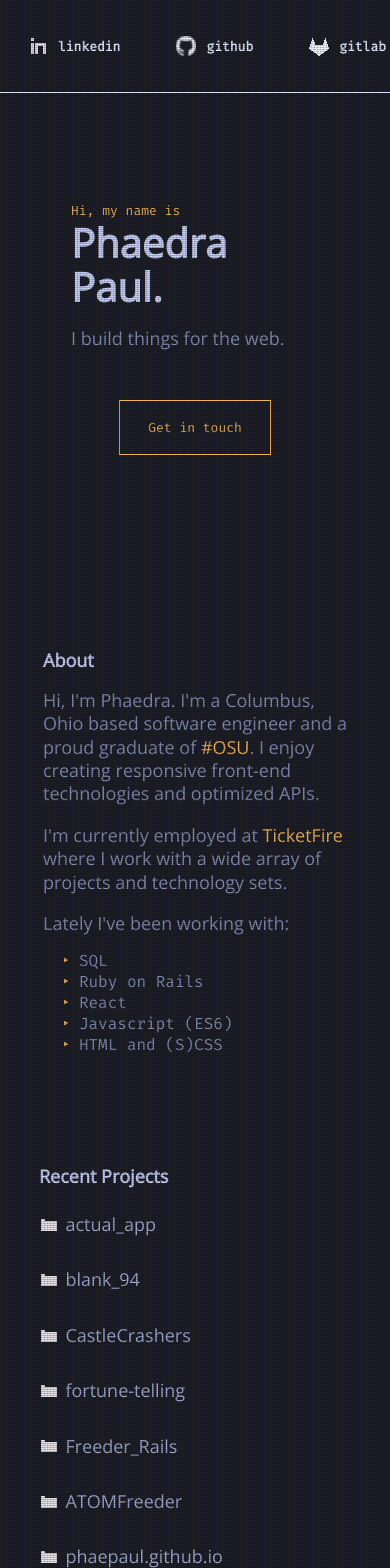
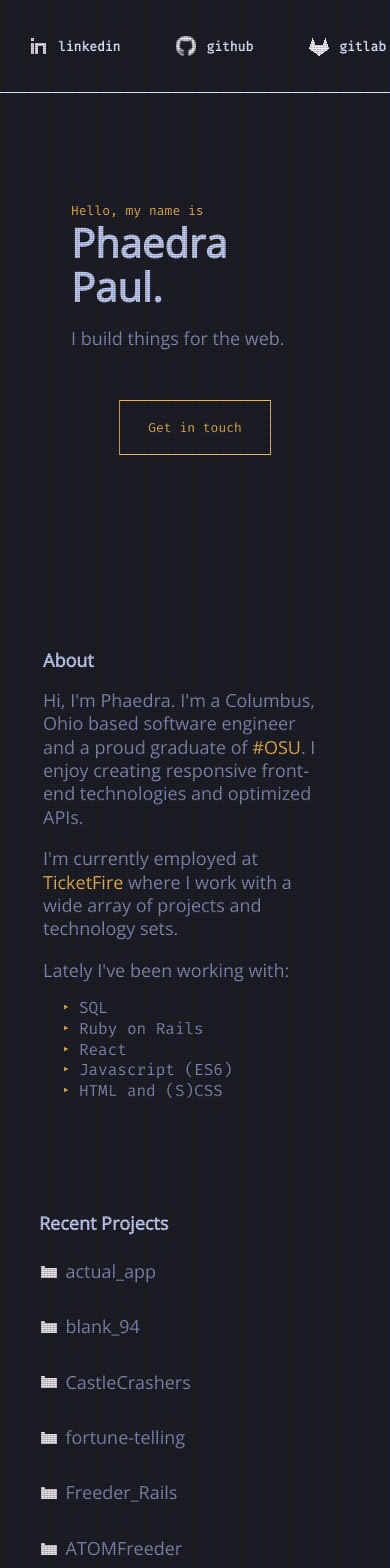
Before and after one commit to phaepaul/phaepaul.github.io, a React (Create React App) app: page / in a window 390 px wide. Shown: the top 1568 px of the page. Built offline with nearby package versions, Linux system fonts and the light colour scheme.

Commit message:
cleaning up some styles and moving them where they make sense

```diff
--- a/src/App.css
+++ b/src/App.css
@@ -1,15 +1,14 @@
 :root {
-  --dark-navy: #020c1b;
+  --dark-navy: #111313;
   --navy: #1d2020;
   --light-navy: #112240;
   --lightest-navy: #5b6069;
-  --navy-shadow: rgba(2, 12, 27, 0.7);
   --slate: #8892b0;
   --light-slate: #a8b2d1;
   --lightest-slate: #ccd6f6;
   --white: #e6f1ff;
-  --green: rgb(255, 190, 72);
-  --green-tint: rgba(255, 190, 72, .1);
+  --gold: rgb(255, 190, 72);
+  --gold-tint: rgba(255, 190, 72, .1);
 
   --font-sans: "Open Sans", "San Francisco", "SF Pro Text", -apple-system,
     system-ui, sans-serif;
@@ -37,7 +36,7 @@ html {
 }
 
 ::selection {
-  background-color: var(--slate);
+  background-color: var(--dark-navy);
   color: var(--lightest-slate);
 }
 
@@ -56,6 +55,27 @@ body {
   @media (max-width: 480px) {
     font-size: var(--fz-lg);
   }
+}
+
+ul,
+ol {
+  list-style-type: none;
+  font-size: var(--fz-md);
+}
+
+li:before {
+  content: "‣";
+  margin-left: -20px;
+  margin-right: 10px;
+  color: var(--gold);
+}
+
+li {
+  font-family: var(--font-mono);
+}
+
+small {
+  font-size: var(--fz-sm);
 }
 
 .core {
@@ -103,11 +123,6 @@ h6 {
   line-height: 1.1;
 }
 
-.intro-header {
-  margin: 0;
-  font-size: clamp(40px, 8vw, 80px);
-}
-
 #Base {
   display: flex;
   flex-direction: column;
@@ -115,33 +130,26 @@ h6 {
   width: 100vw;
 }
 
+
+.container {
+  margin-right: .85rem;
+}
+
 a {
   text-decoration: none;
-  color: var(--green);
+  color: var(--gold);
 }
 
 a:hover {
-  text-decoration: underline dotted var(--green);
+  text-decoration: underline dotted var(--gold);
 }
 
 img {
   image-rendering: crisp-edges;
 }
 
-.dropdown-menu {
-  padding: 0.5rem 1rem;
-  border: 1px solid var(--black);
-  display: flex;
-  flex-direction: column;
-  background: var(--black);
-}
-
-.dropdown-item {
-  background: var(--lightest-navy);
-}
-
 .subtitle {
-  color: var(--green);
+  color: var(--gold);
   font-size: var(--fz-md);
   font-family: var(--font-mono);
   line-height: 1.5;
@@ -160,9 +168,9 @@ button {
 }
 
 button {
-  color: var(--green);
+  color: var(--gold);
   background-color: transparent;
-  border: 1px solid var(--green);
+  border: 1px solid var(--gold);
   border-radius: var(--border-radius);
   font-size: var(--fz-xs);
   font-family: var(--font-mono);
@@ -179,12 +187,13 @@ button:hover,
 button:active,
 button:focus {
   outline: none;
-  background-color: var(--green-tint);
+  background-color: var(--gold-tint);
 }
-/* Helpers */
+
 .flex {
   display: flex;
 }
+
 .space-between {
   justify-content: space-between;
 }
@@ -192,36 +201,3 @@ button:focus {
 .align-center {
   align-items: center;
 }
-
-.d-none {
-  display: none;
-}
-
-.m-0 {
-  margin: 0;
-}
-
-.p-0 {
-  padding: 0;
-}
-
-ul,
-ol {
-  list-style-type: none;
-  font-size: var(--fz-md);
-}
-
-li:before {
-  content: "‣";
-  margin-left: -20px;
-  margin-right: 10px;
-  color: var(--green);
-}
-
-li {
-  font-family: var(--font-mono);
-}
-
-small {
-  font-size: var(--fz-sm);
-}
--- a/src/components/About/index.js
+++ b/src/components/About/index.js
@@ -5,6 +5,7 @@ const About = () => {
   return (
     <div id="about">
       <h4>About</h4>
+      <div className="container">
         <p>
           Hi, I'm Phaedra. I'm a Columbus, Ohio based software engineer and a
           proud graduate of <a href="https://twitter.com/OhioState">#OSU</a>. I
@@ -12,8 +13,8 @@ const About = () => {
         </p>
         <p>
           I'm currently employed at{" "}
-        <a href="https://www.ticketfire.com">TicketFire</a> where I work with a
-        wide array of projects and technology sets.
+          <a href="https://www.ticketfire.com">TicketFire</a> where I work with
+          a wide array of projects and technology sets.
         </p>
         <div>
           Lately I've been working with:
@@ -26,6 +27,7 @@ const About = () => {
           </ul>
         </div>
       </div>
+    </div>
   );
 };
 
--- a/src/components/Header/styles.css
+++ b/src/components/Header/styles.css
@@ -3,9 +3,7 @@
   flex-direction: row;
   align-items: center;
   justify-content: space-between;
-  background-color: var(--warm-black);
   border-bottom: 1px solid var(--white);
-  background: var(--warm-black) url(../../images/sink.png) 0 0 repeat;
 }
 
 .btn-header {
--- a/src/components/Intro/index.js
+++ b/src/components/Intro/index.js
@@ -5,7 +5,7 @@ const Intro = (props) => {
   return (
     <div className="intro">
       <div>
-        <div className="subtitle">Hi, my name is</div>
+        <div className="subtitle">Hello, my name is</div>
         <h3 className="intro-header">Phaedra Paul.</h3>
         <p>I build things for the web.</p>
       </div>
--- a/src/components/Intro/styles.css
+++ b/src/components/Intro/styles.css
@@ -11,3 +11,8 @@
 .intro > a {
   margin-top: 2rem;
 }
+
+.intro-header {
+  margin: 0;
+  font-size: clamp(40px, 8vw, 80px);
+}
--- a/src/components/Project/styles.css
+++ b/src/components/Project/styles.css
@@ -4,7 +4,7 @@
 
 .project-name {
   margin: 0;
-  color: var(--light-slate);
+  color: var(--slate);
   display: flex;
   align-items: center;
 }
@@ -32,8 +32,8 @@
 }
 
 .highlight {
-  text-decoration: underline;
-  color: var(--green);
+  text-decoration: dotted;
+  color: var(--gold);
 }
 
 .desc-content > small {
@@ -44,7 +44,7 @@
 
 .tag {
   font-family: var(--font-mono);
-  border: 1px solid var(--green);
+  border: 1px solid var(--gold);
   font-size: var(--fz-xs);
   padding: .25rem;
 }
--- a/src/components/ProjectList/styles.css
+++ b/src/components/ProjectList/styles.css
@@ -1,3 +1,7 @@
 #projects {
   margin: 7rem 0;
 }
+
+.container {
+  margin-right: 1rem;
+}
--- a/src/database.json
+++ b/src/database.json
@@ -65,7 +65,7 @@
     "name": "phaepaul.github.io",
     "framework": "React",
     "languages": ["html", "css", "javascript"],
-    "notes": "This site.",
+    "notes": "This site :)",
     "tags": ["personal", "public"],
     "url": "#"
   },
```
Lines whose indentation alone changed are shown as unchanged.
